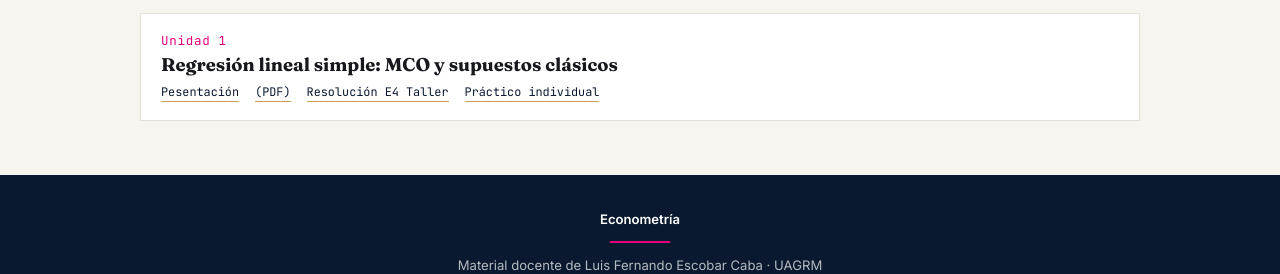
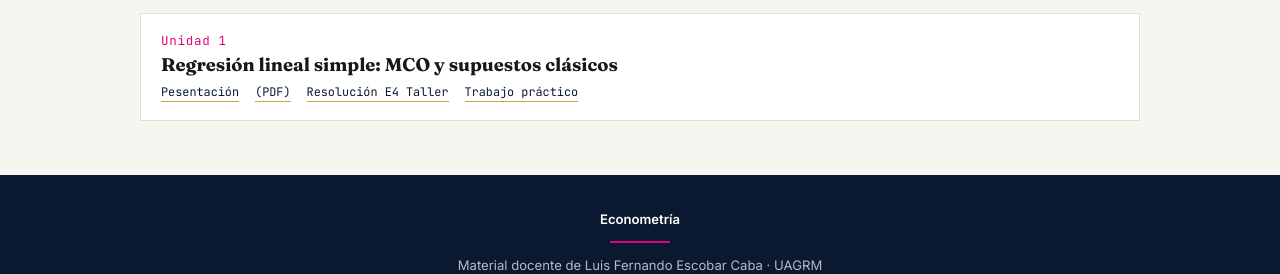
Before and after one commit to LFernandoEscobarC/econometria, a Jekyll site: the page built from index.md, in a window 1280 px wide and 1107 px high. Shown: the part 782-1056 px from the top of the window. Built offline with Jekyll 4.4.1, drawn with Linux system fonts in a browser that asks for light colours.

Commit message:
Update index.md

```diff
--- a/index.md
+++ b/index.md
@@ -49,7 +49,7 @@ title: Temario
         <a href="https://raw.githack.com/Lufesc/Eco360SII26/main/Contenido/02-ols/02-ols.html">Pesentación</a>
         <a href="https://raw.githack.com/Lufesc/Eco360SII26/main/Contenido/02-ols/02-ols.pdf">(PDF)</a>
         <a href="https://raw.githack.com/Lufesc/Eco360SII26/main/Contenido/Practicas/Talleres/Ejercicio4_Taller.xlsx">Resolución E4 Taller</a>
-        <a href="https://raw.githack.com/Lufesc/Eco360SII26/main/Contenido/Practicas/TP/P1.pdf">Práctico individual</a>
+        <a href="https://raw.githack.com/Lufesc/Eco360SII26/main/Contenido/Practicas/TP/P1.pdf">Trabajo práctico</a>
       </div>
     </li>
 
```
